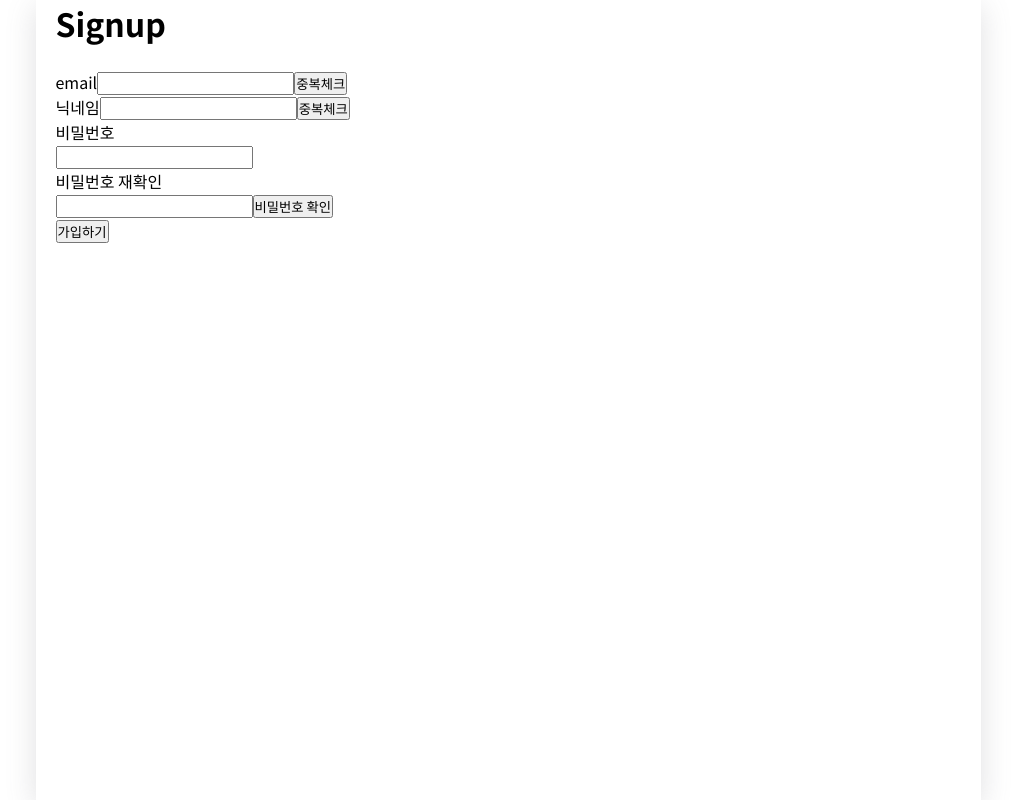
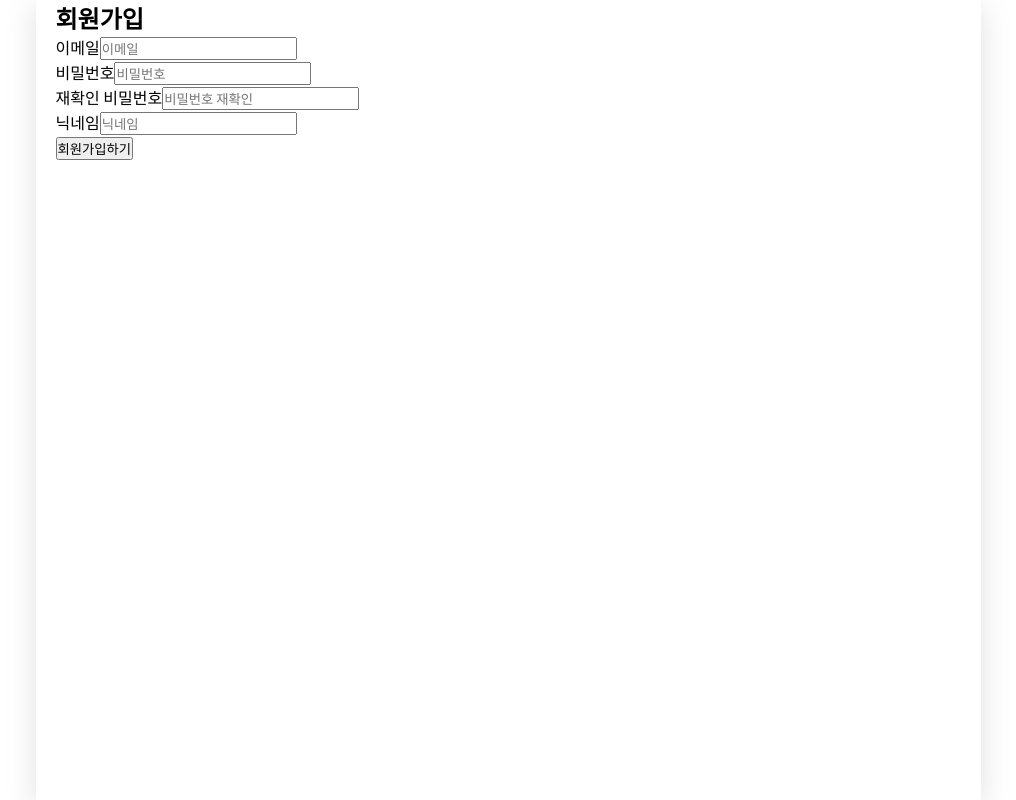
Before and after one commit to minongarm2arm/HNN, a React (Create React App) app: page /signup in a window 1280 px wide. Shown: the whole page, without its empty margins (132-1148 px from the left). Built offline with nearby package versions, Linux system fonts and the light colour scheme.

Commit message:
기능완료

```diff
--- a/src/forLogin/testSignup.jsx
+++ b/src/forLogin/testSignup.jsx
@@ -53,13 +53,13 @@ class TestSignup extends React.Component {
       fetch("http://localhost:3001/users/email", email_info)
         .then(res => res.json())
         .then(json => {
-          console.log(json)
           if (json === true) {
             alert("사용 가능한 이메일입니다.");
             this.setState({
               emailCheck: this.state.email
             });
           } else {
+            console.log(json)
             alert("이미 존재하는 이메일입니다.");
           }
         });
--- a/src/pages/Login.jsx
+++ b/src/pages/Login.jsx
@@ -1,20 +1,21 @@
 import React, {useState} from "react";
 import axios from "axios";
 import {useNavigate} from "react-router-dom"
+import CommonHeader from "../components/CommonHeader";
 
 const Login = () => {
   const navigate = useNavigate()
   const [inputs, setInputs] = useState({
-    email:"",
-    password:""
+    email: "",
+    password: "",
   })
 
-  const {email,password} = inputs
+  const {email, password} = inputs
   const onChange = (e) => {
     const {value, name} = e.target
     setInputs({
       ...inputs,
-      [name]:value
+      [name]: value
     })
     console.log(value)
   }
@@ -23,18 +24,38 @@ const Login = () => {
     console.log(inputs)
     await axios.post("http://localhost:3001/login", {
       ...inputs
-    }).then(navigate("/"))
+    }).then(()=> {
+
+      navigate("/")
+    }).catch((res)=> {
+      if (res.response.data === "Cannot find user") {
+        alert("유효하지 않은 이메일입니다.")
+        return
+      }
+      if (res.response.data === "Incorrect password") {
+        alert("잘못된 비밀번호입니다.")
+        return
+      }
+      if (res.response.data === "Password is too short") {
+        alert("잘못된 비밀번호입니다.")
+        return
+      }
+    })
   }
 
   return (
     <div>
-      <input name={"email"} value={email} type="text" onChange={onChange} placeholder={"이메일"}/>
-      <input name={"password"} value={password} type="text" onChange={onChange} placeholder={"비밀번호"}/>
+      <h2>로그인</h2>
       <div>
-        {inputs.email},
-        {inputs.password}
+        <input name={"email"} value={email} type="text" onChange={onChange} placeholder={"이메일"}/>
+      </div>
+      <div>
+        <input name={"password"} value={password} type="text" onChange={onChange} placeholder={"비밀번호"}/>
       </div>
       <button onClick={onLoginHandler}>로그인</button>
+      <button onClick={()=> {
+        navigate("/signup")
+      }}>회원가입</button>
     </div>
   )
 }
--- a/src/pages/SignUp.jsx
+++ b/src/pages/SignUp.jsx
@@ -1,38 +1,88 @@
 import React, {useState} from "react";
 import axios from "axios";
+import CommonHeader from "../components/CommonHeader";
+import {useNavigate} from "react-router-dom";
 
 const SignUp = () => {
+  const navigate = useNavigate()
   const [inputs, setInputs] = useState({
-    email:"",
-    password:""
+    email: "",
+    password: "",
+    nick: "",
+    introduction:"",
   })
 
-  const {email,password} = inputs
+  const [password2, setPassword2] = useState("")
+
+  const onChangeRePassword = (e) => {
+    setPassword2(e.target.value)
+  }
+
+  const {email, password, nick} = inputs
   const onChange = (e) => {
     const {value, name} = e.target
     setInputs({
       ...inputs,
-      [name]:value
+      [name]: value
     })
     console.log(value)
   }
 
   const onRegistHandler = async () => {
-    console.log(inputs)
-    await axios.post("http://localhost:3001/register", {
-      ...inputs
-    })
+    console.log()
+    //비밀번호 일치 확인
+    if (inputs.password !== password2) {
+      alert("비밀번호가 일치하지 않습니다.")
+      return
+    }
+
+    if (inputs.email && inputs.password && inputs.nick && password2) {
+      await axios.post("http://localhost:3001/register", {
+        ...inputs
+      }).then((res, rej) => {
+        setInputs({
+          email: "",
+          password: "",
+          nick: ""
+        })
+        navigate("/login")
+        console.log(res)
+      }).catch((res) => {
+        if (res.response.data === "Email already exists") {
+          alert("가입된 이메일이 있습니다.")
+        }
+        if (res.response.data === "Email format is invalid") {
+          alert("이메일 형식이 아닙니다.")
+        }
+        if (res.response.data === "Password is too short") {
+          alert("비밀번호는 4자리 이상 입력해주세요.")
+        }
+      })
+    } else {
+      alert("빈칸을 모두 채워주세요.")
+    }
   }
 
   return (
     <div>
-      <input  name={"email"} value={email} type="text" onChange={onChange} placeholder={"이메일"}/>
-      <input  name={"password"} value={password} type="text" onChange={onChange} placeholder={"비밀번호"}/>
+      <h2>회원가입</h2>
       <div>
-        {inputs.email},
-        {inputs.password}
+        이메일
+        <input name={"email"} value={email} type="text" onChange={onChange} placeholder={"이메일"}/>
       </div>
-      <button onClick={onRegistHandler}>회원가입</button>
+      <div>
+        비밀번호
+        <input name={"password"} value={password} type="text" onChange={onChange} placeholder={"비밀번호"}/>
+      </div>
+      <div>
+        재확인 비밀번호
+        <input name={"password2"} value={password2} type="text" onChange={onChangeRePassword} placeholder={"비밀번호 재확인"}/>
+      </div>
+      <div>
+        닉네임
+        <input name={"nick"} value={nick} type="text" onChange={onChange} placeholder={"닉네임"}/>
+      </div>
+      <button onClick={onRegistHandler}>회원가입하기</button>
     </div>
   )
 }
--- a/src/shared/Router.js
+++ b/src/shared/Router.js
@@ -24,7 +24,7 @@ const Router = () => {
           <Route path="/" element={<Main/>}/>
           <Route path="/mypage" element={<MyPage/>}/>
           <Route path="/post" element={<Post/>}/>
-          <Route path="/signup" element={<TestSignup/>}/>
+          <Route path="/signup" element={<SignUp/>}/>
         </Routes>
       </BrowserRouter>
     </Layout>
```
Also changed, not shown: db.json.
